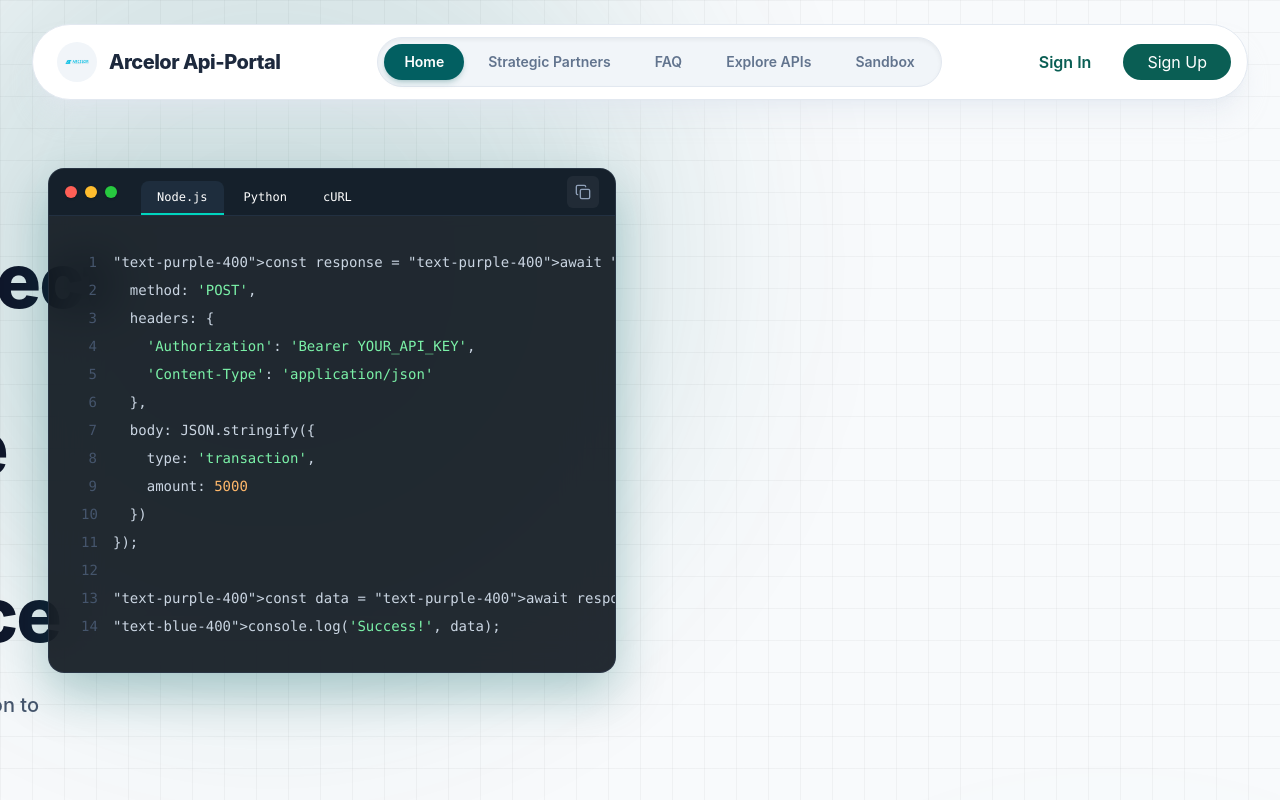
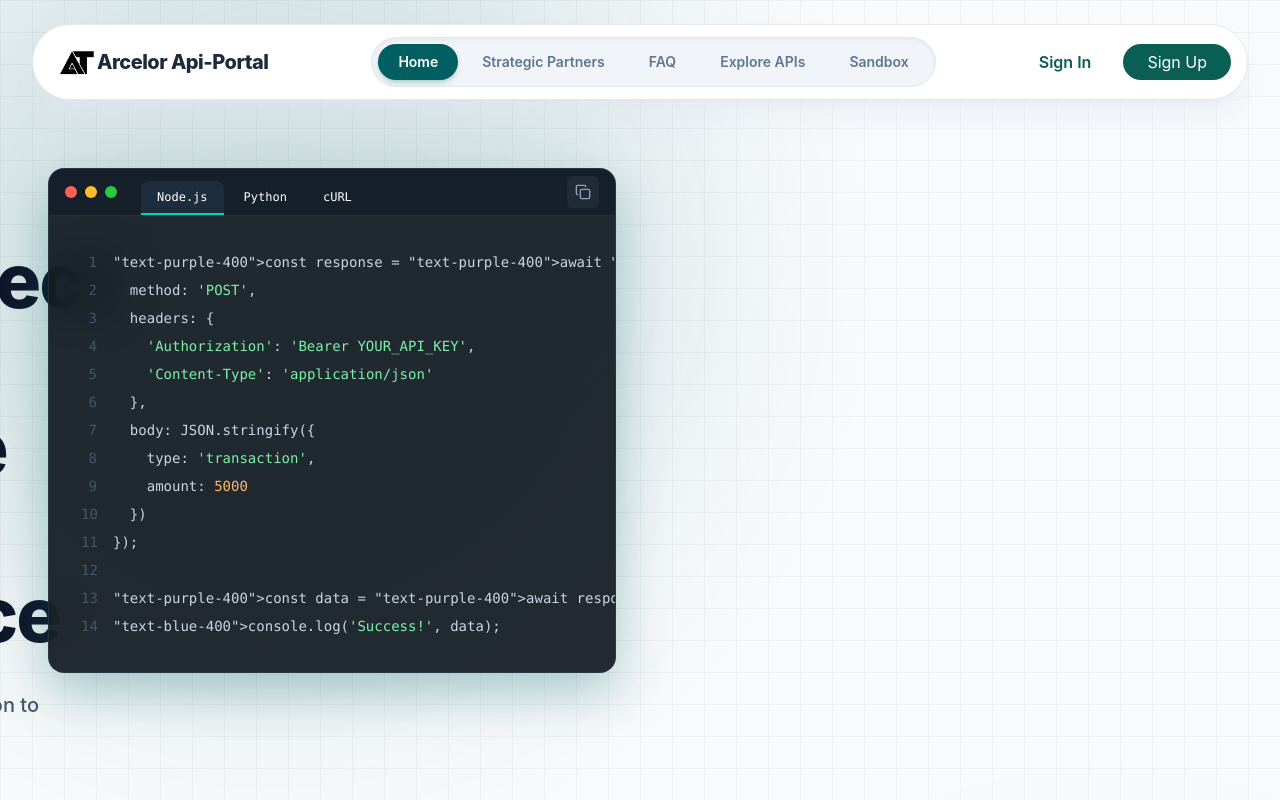
Before and after one commit to manthanvaghasiya/api-portal, a React (Vite) app: page / in a window 1280 px wide. Shown: the top 800 px of the page. Built offline with nearby package versions, Linux system fonts and the light colour scheme.

Commit message:
logo update

```diff
--- a/src/components/Navbar.jsx
+++ b/src/components/Navbar.jsx
@@ -73,9 +73,9 @@ const Navbar = () => {
 
         {/* LEFT SIDE: Logo Area */}
         <div className="flex items-center pl-2">
-          <Link to="/" className="flex items-center gap-3 group">
-            <div className="bg-slate-100 dark:bg-white/10 p-2 rounded-full group-hover:bg-slate-200 dark:group-hover:bg-white/20 group-hover:scale-105 transition-all duration-300">
-                <img className="h-6 w-auto" src="/logo.png" alt="SaaS Logo" />
+          <Link to="/" className="flex items-center  group">
+            <div className="bg-slate-100 dark:bg-white/10  rounded-full group-hover:bg-slate-200 dark:group-hover:bg-white/20 group-hover:scale-105 transition-all duration-300">
+                <img className="h-10 w-auto" src="/logo.png" alt="SaaS Logo" />
             </div>
             <span className="font-extrabold text-xl tracking-tight text-slate-800 dark:text-white transition-colors">Arcelor Api-Portal</span>
           </Link>
```
Also changed, not shown: public/logo.png.
